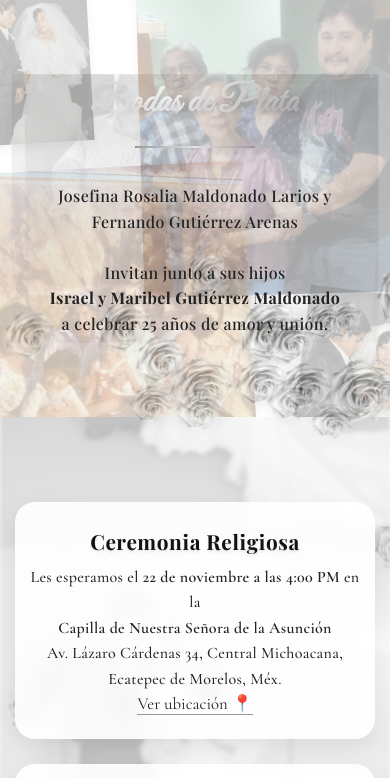
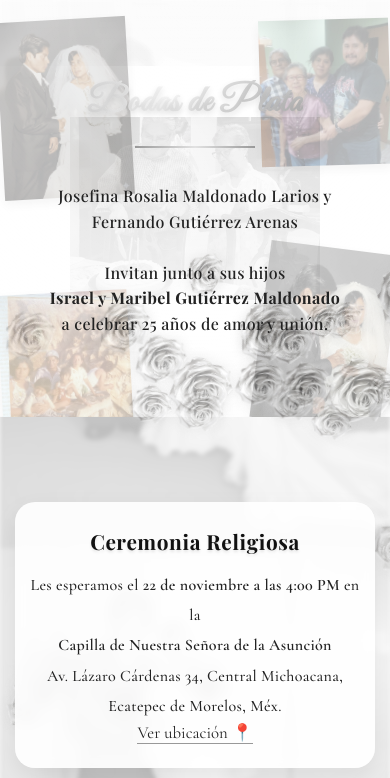
Before and after one commit to gutierrezisrael-stack/bodasdeplataFernandoyJosefina, a plain HTML site: page index.html in a window 390 px wide. Shown: the top 778 px of the page. Drawn offline with nearby package versions, Linux system fonts and the light colour scheme.

Commit message:
Update index.html
ajustes celular

```diff
--- a/index.html
+++ b/index.html
@@ -19,7 +19,7 @@ body{
 .hero{
   position:relative;
   height:100vh;
-  background:linear-gradient(rgba(255,255,255,0.7),rgba(255,255,255,0.9)),
+  background:linear-gradient(rgba(255,255,255,0.75),rgba(255,255,255,0.9)),
              url('bda6.jpg') center/cover no-repeat fixed;
   display:flex;
   flex-direction:column;
@@ -82,12 +82,12 @@ body{
   z-index:1;
   filter:drop-shadow(0 4px 6px rgba(0,0,0,0.15));
   animation:float 6s ease-in-out infinite alternate;
+  object-fit:contain;
 }
 .decor.top-left{top:-30px;left:-30px;transform:rotate(-8deg);}
 .decor.bottom-right{bottom:-30px;right:-30px;transform:rotate(10deg);}
 .decor.middle-right{top:-30px;right:-30px;width:280px;transform:rotate(5deg);}
 .decor.bottom-left{bottom:-30px;left:-30px;width:280px;transform:rotate(-5deg);}
-
 @keyframes float{
   0%{transform:translateY(0) rotate(var(--r,0deg));}
   100%{transform:translateY(10px) rotate(var(--r2,5deg));}
@@ -197,23 +197,32 @@ footer{
   letter-spacing:0.3px;
 }
 
-/* --- OPTIMIZACIÓN RESPONSIVA --- */
+/* --- RESPONSIVE OPTIMIZADO --- */
+@media (max-width: 1024px) {
+  .hero {
+    background-position:center top;
+    background-size:cover;
+  }
+}
 @media (max-width: 768px) {
-  .hero { height:auto; padding:80px 15px; background-attachment:scroll; background-size:cover; background-position:center; }
-  .hero h1 { font-size:2.8rem; letter-spacing:0.5px; }
+  .hero { height:auto; padding:80px 15px; background-attachment:scroll; background-position:center; background-size:contain; }
+  .hero h1 { font-size:2.8rem; }
   .hero p { font-size:1.05rem; line-height:1.6; }
-  .decor { width:150px; opacity:0.35; }
+  .decor { width:140px; opacity:0.35; }
+  .decor.middle-right{width:130px;right:0;top:10px;}
+  .decor.top-left{width:130px;left:0;top:10px;}
+  .decor.bottom-right{width:130px;right:0;bottom:0;}
+  .decor.bottom-left{width:130px;left:0;bottom:0;}
   .info { padding:60px 15px; }
   .info section { padding:25px 15px; margin:25px 0; }
-  .info h2 { font-size:1.5rem; margin-bottom:10px; }
-  .info p { font-size:1rem; line-height:1.6; }
+  .info h2 { font-size:1.5rem; }
+  .info p { font-size:1rem; }
   .button { padding:10px 25px; font-size:0.95rem; }
-  footer { font-size:0.9rem; padding:30px 15px; }
 }
 @media (max-width: 480px) {
   .hero h1 { font-size:2.3rem; }
   .hero p { font-size:1rem; }
-  .decor { width:120px; opacity:0.3; }
+  .decor { width:110px; opacity:0.3; }
   .info h2 { font-size:1.3rem; }
   .button { padding:9px 20px; }
 }
@@ -241,7 +250,7 @@ footer{
     <p>Les esperamos el <strong>22 de noviembre a las 4:00 PM</strong> en la<br>
     <strong>Capilla de Nuestra Señora de la Asunción</strong><br>
     Av. Lázaro Cárdenas 34, Central Michoacana, Ecatepec de Morelos, Méx.</p>
-    <a href="https://www.google.com/maps/place/Capilla+de+Nuestra+Se%C3%B1ora+de+La+Asuncion,+Av.+L%C3%A1zaro+C%C3%A1rdenas+34,+Central+Michoacana,+55170+Ecatepec+de+Morelos,+M%C3%A9x." target="_blank">Ver ubicación 📍</a>
+    <a href="https://www.google.com/maps/place/Capilla+de+Nuestra+Se%C3%B1ora+de+La+Asuncion" target="_blank">Ver ubicación 📍</a>
   </section>
 
   <section>
@@ -276,6 +285,5 @@ for(let i=0;i<25;i++){
   document.body.appendChild(rose);
 }
 </script>
-
 </body>
 </html>
```
